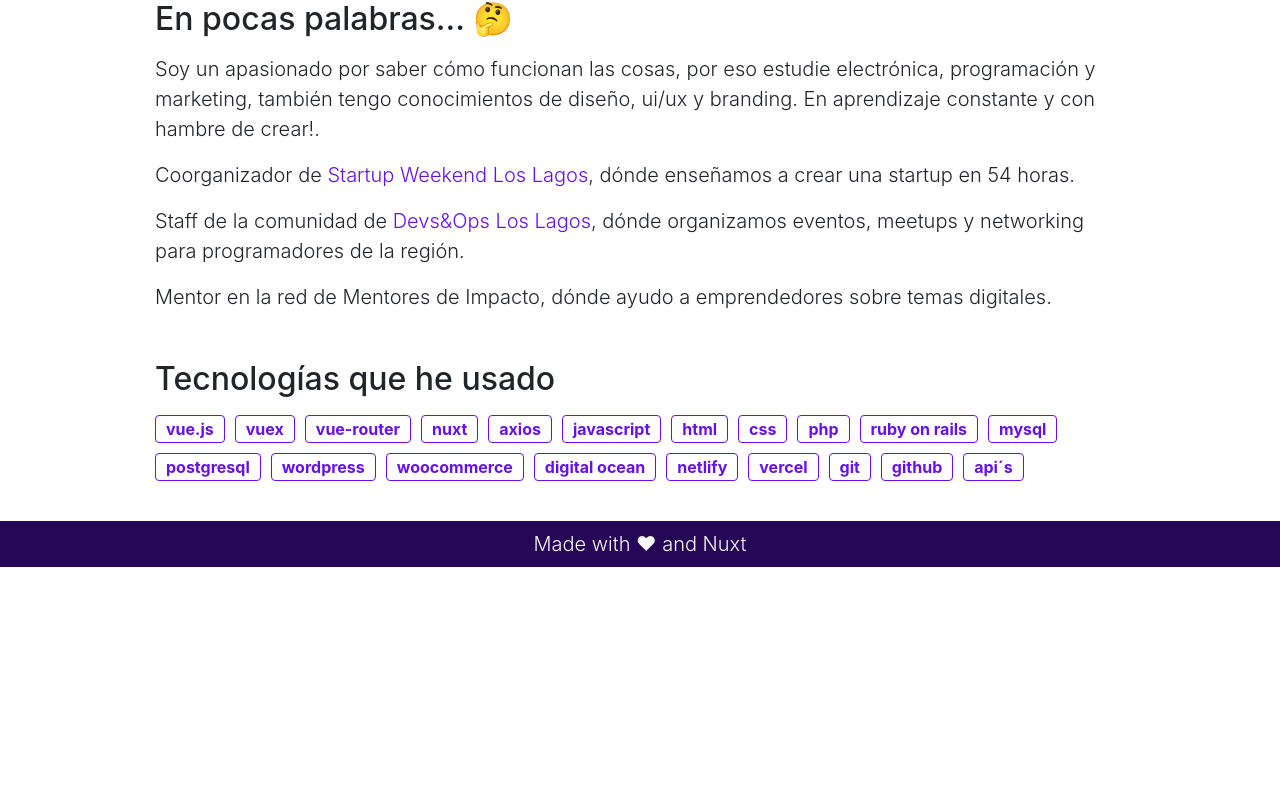
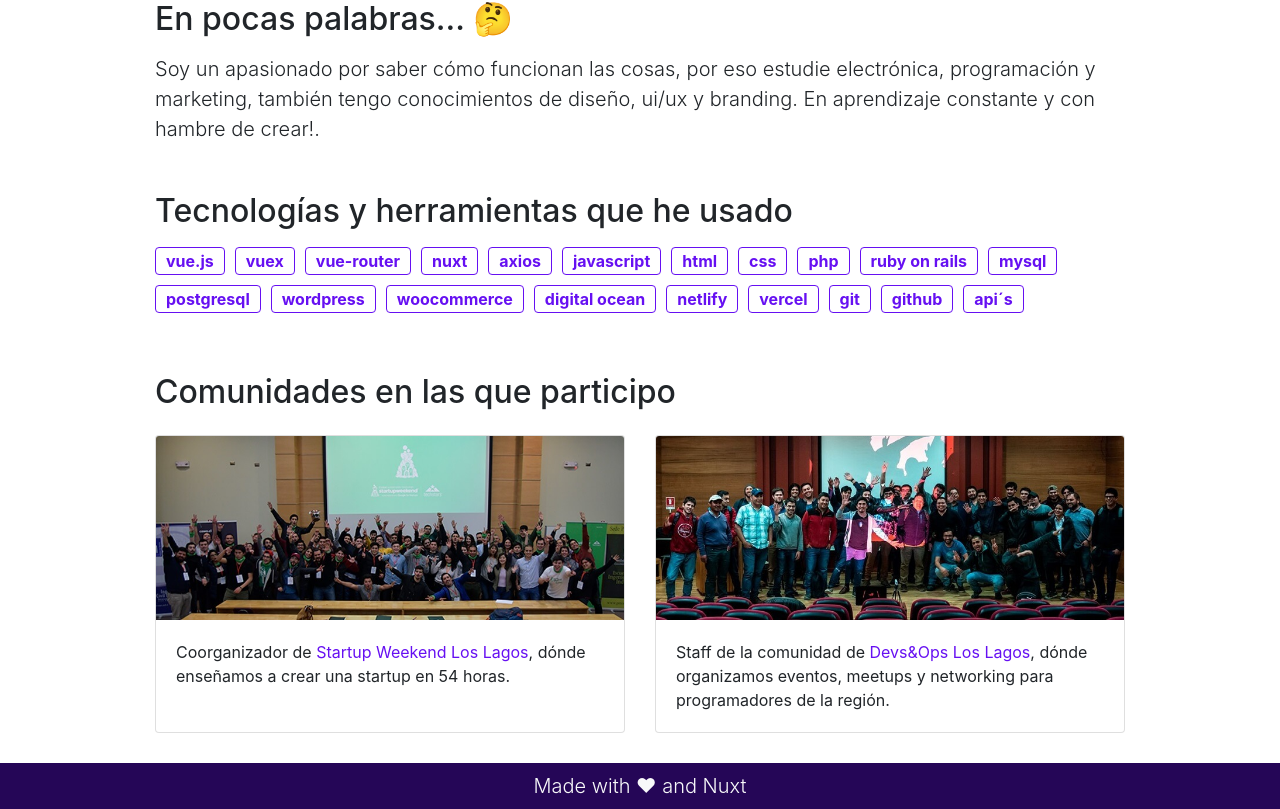
Before and after one commit to sergioazoc/sergioazoc, a Nuxt app: page / in a window 1280 px wide. Shown: the part 570-1379 px from the top of the page. Before the commit the page ends 1137 px from the top, so only its background shows below. Built offline with nearby package versions, Linux system fonts and the light colour scheme.

Commit message:
update index

```diff
--- a/pages/index.vue
+++ b/pages/index.vue
@@ -5,21 +5,39 @@
       <p class="lead mt-3">
         Soy un apasionado por saber cómo funcionan las cosas, por eso estudie electrónica, programación y marketing, también tengo conocimientos de diseño, ui/ux y branding. En aprendizaje constante y con hambre de crear!.
       </p>
-      <p class="lead">
-        Coorganizador de <a href="https://www.facebook.com/swloslagos" target="_blank" rel="noopener noreferrer">Startup Weekend Los Lagos</a>, dónde enseñamos a crear una startup en 54 horas.
-      </p>
-      <p class="lead">
-        Staff de la comunidad de <a href="https://www.facebook.com/devsopsLosLagos" target="_blank" rel="noopener noreferrer">Devs&Ops Los Lagos</a>, dónde organizamos eventos, meetups y networking para programadores de la región.
-      </p>
-      <p class="lead">
-        Mentor en la red de Mentores de Impacto, dónde ayudo a emprendedores sobre temas digitales.
-      </p>
     </b-container>
     <b-container tag="section" class="mt-5">
-      <h2>Tecnologías que he usado</h2>
+      <h2>Tecnologías y herramientas que he usado</h2>
       <div class="mt-3">
         <span v-for="(tecnologia, index) in tecnologias" :key="index" class="border border-primary badge text-primary">{{ tecnologia.name }}</span>
       </div>
+    </b-container>
+    <b-container fluid="sm" tag="section">
+      <h2 class="mb-4">
+        Comunidades en las que participo
+      </h2>
+      <b-row>
+        <div class="col-12 col-md-6">
+          <div class="card h-100">
+            <img src="../assets/img/startupweekend.jpg" alt="Startup Weekend" class="card-img-top">
+            <div class="card-body">
+              <p class="card-text">
+                Coorganizador de <a href="https://www.facebook.com/swloslagos" target="_blank" rel="noopener noreferrer">Startup Weekend Los Lagos</a>, dónde enseñamos a crear una startup en 54 horas.
+              </p>
+            </div>
+          </div>
+        </div>
+        <div class="col-12 col-md-6">
+          <div class="card h-100">
+            <img src="../assets/img/devs&ops.jpg" alt="Devs&Ops Los Lagos" class="card-img-top">
+            <div class="card-body">
+              <p class="card-text">
+                Staff de la comunidad de <a href="https://www.facebook.com/devsopsLosLagos" target="_blank" rel="noopener noreferrer">Devs&Ops Los Lagos</a>, dónde organizamos eventos, meetups y networking para programadores de la región.
+              </p>
+            </div>
+          </div>
+        </div>
+      </b-row>
     </b-container>
   </div>
 </template>
```
Also changed, not shown: assets/img/devs&ops.jpg (added), assets/img/startupweekend.jpg (added).
